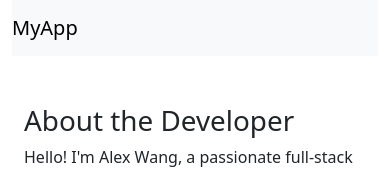
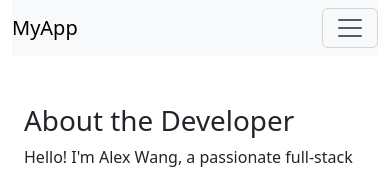
Before and after one commit to alex-wang-13/alexweb, a React (Create React App) app: page / in a window 390 px wide. Shown: the top 169 px of the page. Built offline with nearby package versions, Linux system fonts and the light colour scheme.

Commit message:
updated navbar to work on mobile

```diff
--- a/src/App.js
+++ b/src/App.js
@@ -14,7 +14,10 @@
       <div className="container-fluid">
         <nav className="navbar navbar-expand-sm navbar-light bg-light">
           <a className="navbar-brand" href="/">MyApp</a>
-          <div className="collapse navbar-collapse">
+          <button className="navbar-toggler" type="button" data-toggle="collapse" data-target="#navbarNav" aria-controls="navbarNav" aria-expanded="false" aria-label="Toggle navigation">
+            <span className="navbar-toggler-icon"></span>
+          </button>
+          <div className="collapse navbar-collapse" id="navbarNav">
             <ul className="navbar-nav">
               <li className="nav-item"><a className="nav-link" href="/">Home</a></li>
               <li className="nav-item"><a className="nav-link" href="/posts">Posts</a></li>
```
